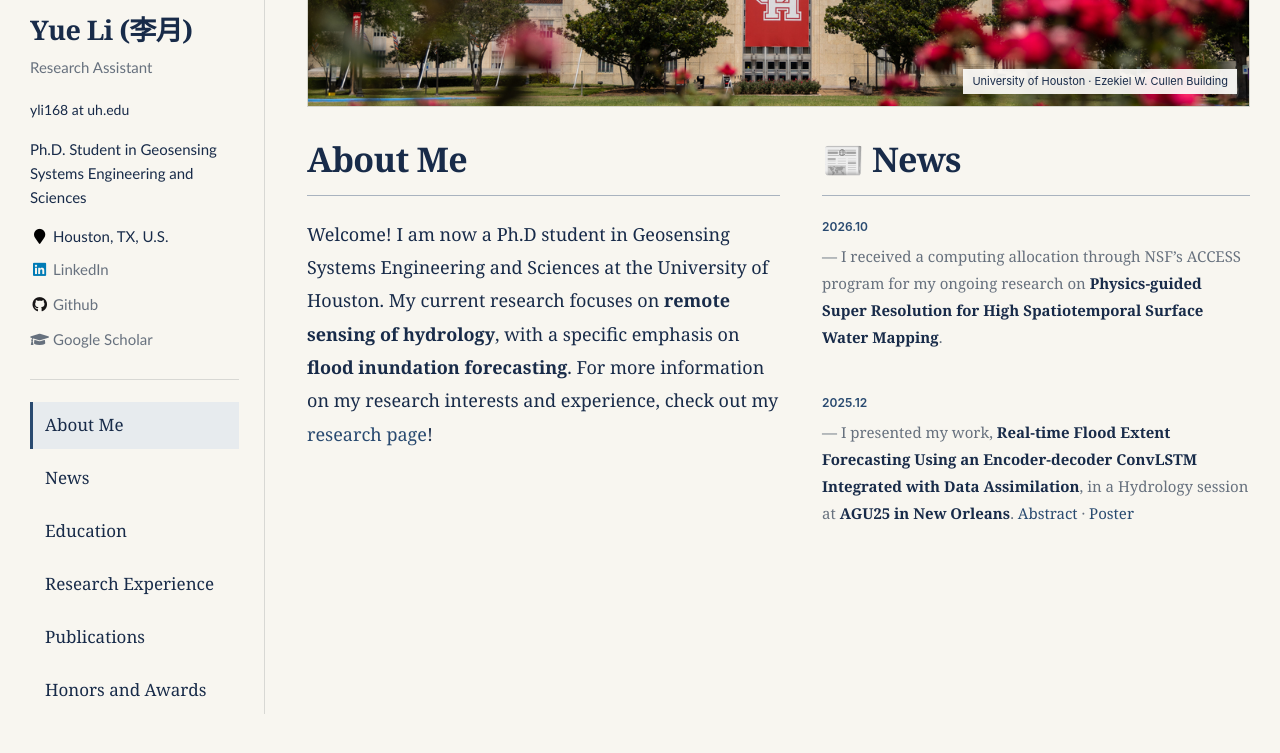
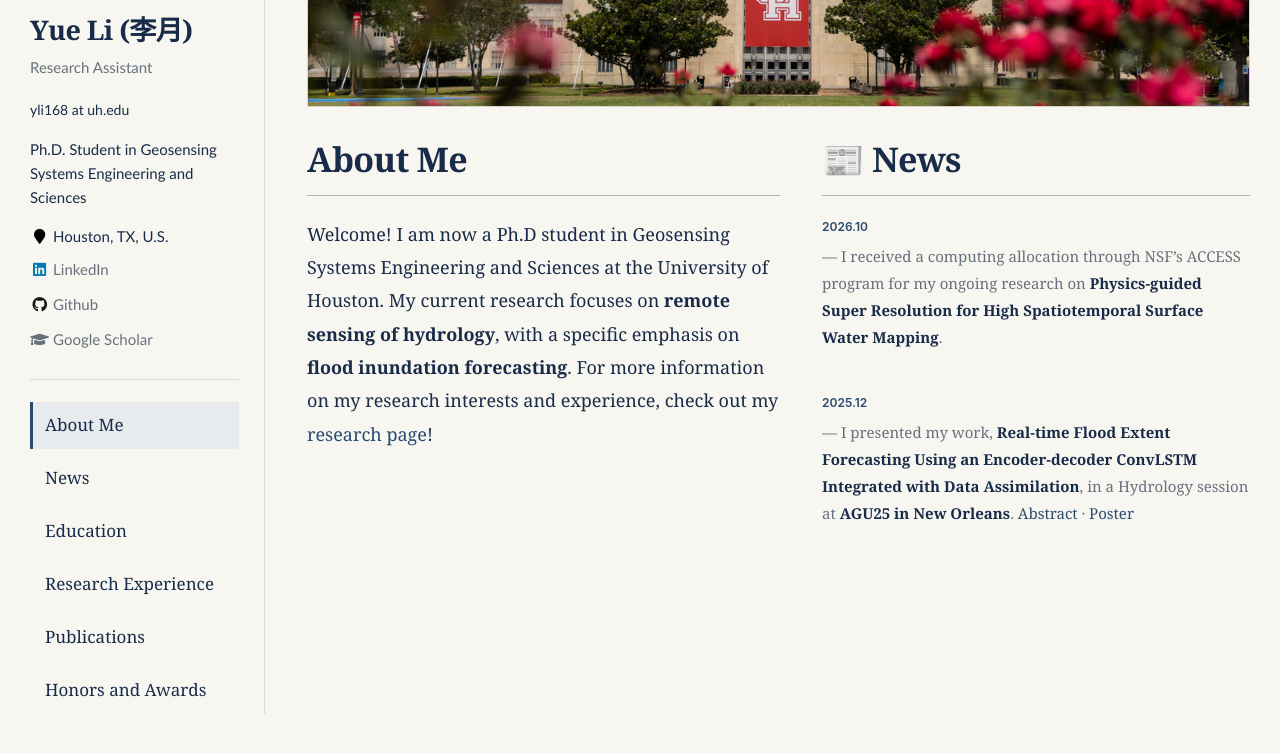
Before and after one commit to LunaLeeYue/LunaLeeYue.github.io, a Jekyll site: the page built from _pages/about.md, in a window 1280 px wide and 978 px high, cut to the strip 184-937 px from the top of the window. Built offline with Jekyll 4.4.1, drawn with Linux system fonts in a browser that asks for light colours.

Commit message:
Remove caption overlay from homepage banner

```diff
--- a/_pages/about.md
+++ b/_pages/about.md
@@ -13,7 +13,7 @@ redirect_from:
 
 <div class="profile-site">
 <section class="site-panel home-panel" data-view="home" aria-label="About Me and News" markdown="1">
-<div class="home-banner" style="height:clamp(150px,20vw,260px)"><img src="{{ '/images/uh-cullen-flowers.jpg' | relative_url }}" alt="Ezekiel W. Cullen Building at the University of Houston, framed by flowers" style="object-position:50% 64%;filter:none"><span>University of Houston · Ezekiel W. Cullen Building</span></div>
+<div class="home-banner" style="height:clamp(150px,20vw,260px)"><img src="{{ '/images/uh-cullen-flowers.jpg' | relative_url }}" alt="Ezekiel W. Cullen Building at the University of Houston, framed by flowers" style="object-position:50% 64%;filter:none"></div>
 <div class="home-columns" markdown="1">
 <div id="about-me" class="editorial-about" markdown="1">
 <h1 id="about-heading">About Me</h1>
```
